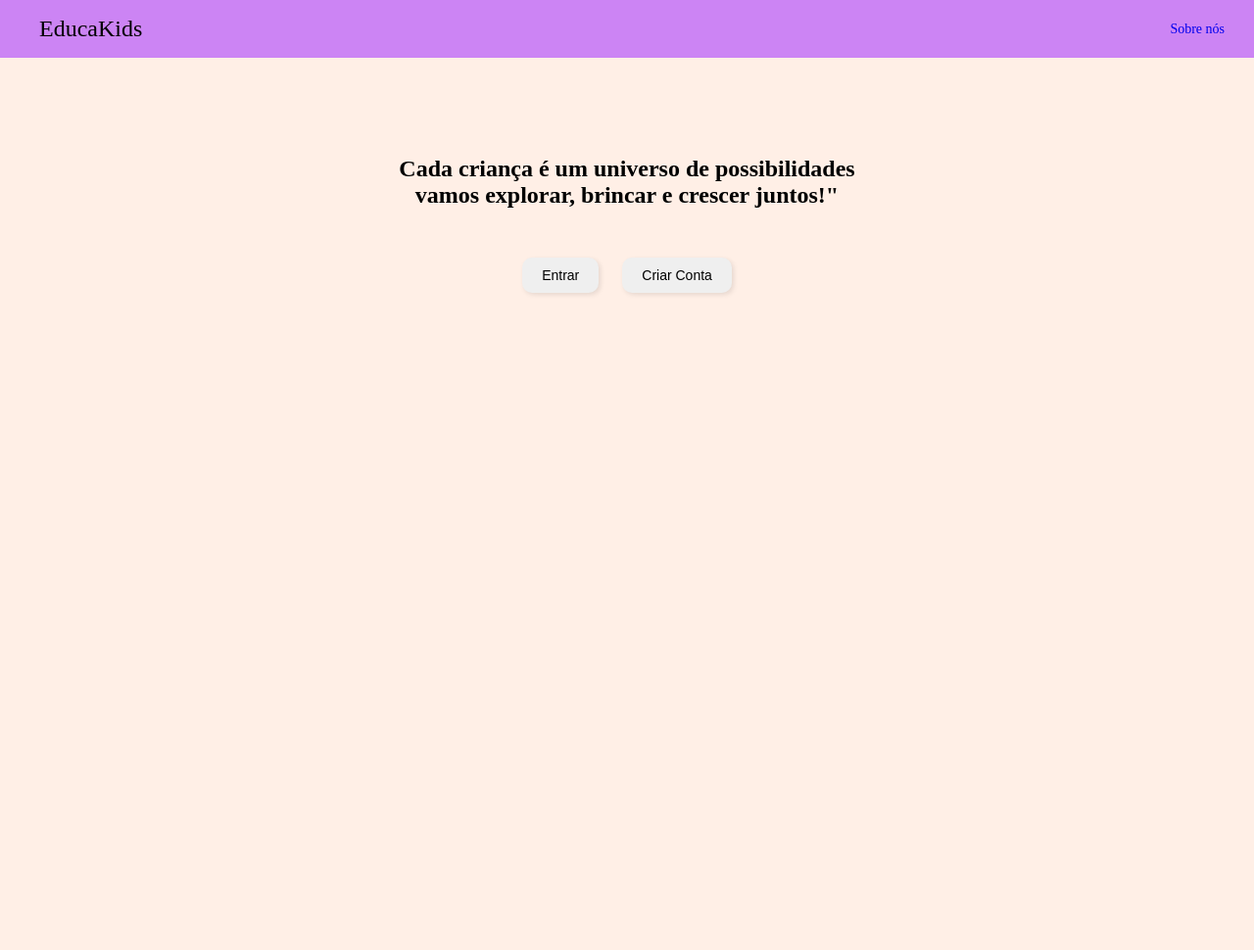
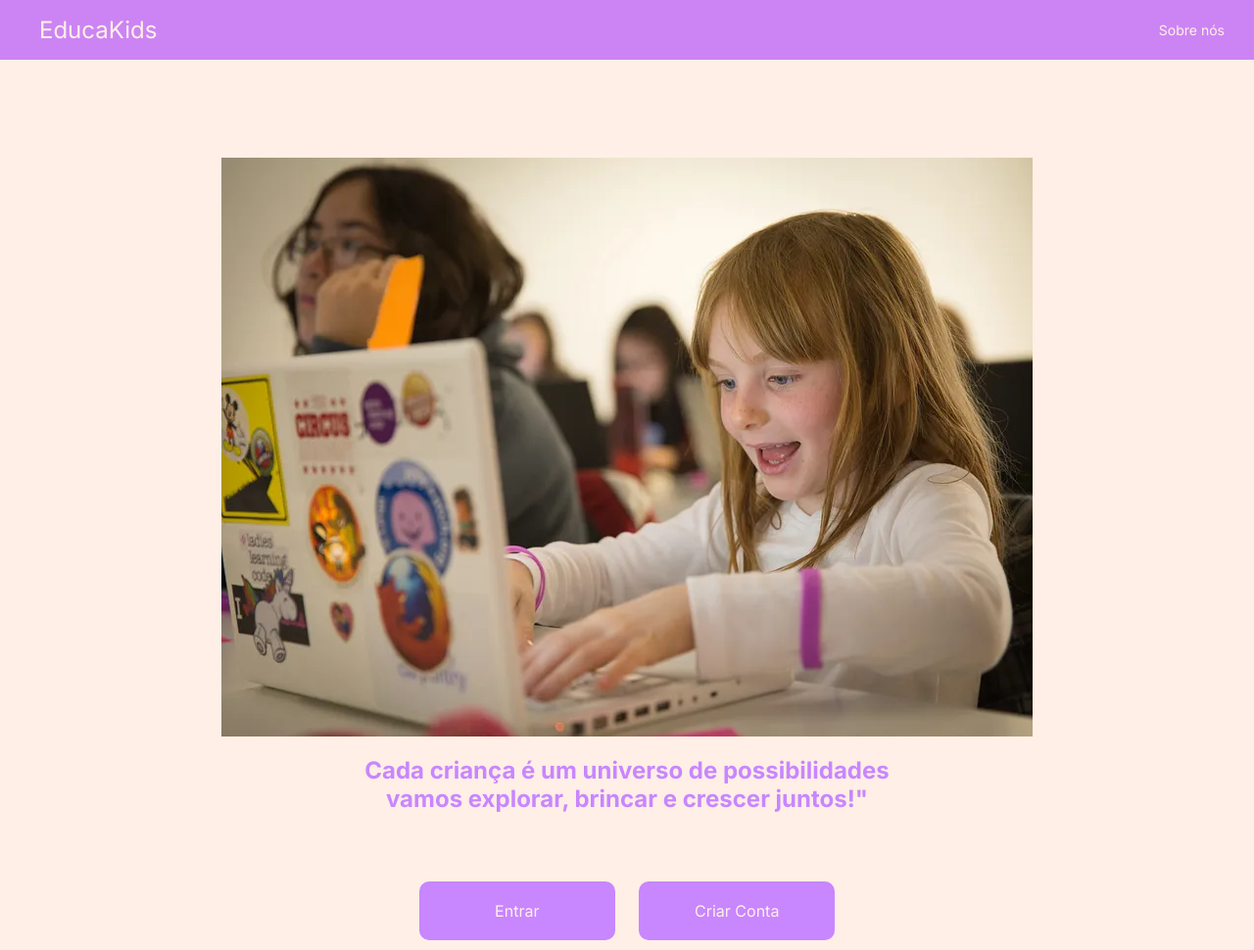
Before and after one commit to caiomatenorio/programando-o-futuro-final, a Flask app: page / in a window 1280 px wide. Shown: the whole page at 98% size. Before the commit the page ends 301 px from the top, so only its background shows below. Run offline with Flask 3, Linux system fonts and the light colour scheme.

Commit message:
edit image

```diff
--- a/app/static/css/index.css
+++ b/app/static/css/index.css
@@ -1,13 +1,16 @@
+@import url('https://fonts.googleapis.com/css2?family=Inter:ital,opsz,wght@0,14..32,100..900;1,14..32,100..900&display=swap');
+
 body {
     margin: 0;
     font-family: serif;
     background-color: #ffefe6;
     text-align: center;
+    font-family: "Inter";
 }
 
 header {
     background-color: #cc84f4;
-    color: FFF1E6;
+    color: #FFF1E6;
     padding: 1em;
     display: flex;
     justify-content: space-between;
@@ -20,7 +23,7 @@ header {
 }
 
 .sobre {
-    color: FFF1E6;
+    color:#FFF1E6;
     text-decoration: none;
     margin-right: 1em;
     font-size: 14px;
@@ -32,25 +35,28 @@ main {
 
 h1  {
     text-decoration: none;
-    color:C886FF;
+    color:#C886FF;
     font-size: 24px;
 }
 
 .buttons {
-    margin-top: 40px;
+    margin-top: 60px;
 }
 
 button {
-    background-color:C886FF;
-    color:FFF1E6;
+    background-color: #C886FF;
+    color: #FFF1E6;
     border: none;
     border-radius: 10px;
-    padding: 10px 20px;
+    padding: 15px 30px;
     margin: 10px;
-    font-size: 14px;
-    box-shadow: 2px 2px 5px rgba(0,0,0,0.1);
+    font-size: 16px;
     cursor: pointer;
-}
+    font-family: "Inter", sans-serif;
+    width: 200px;
+    height: 60px;
+    box-sizing: border-box;
+
 
 button:hover {
     opacity: 0.9;
--- a/app/templates/index.html
+++ b/app/templates/index.html
@@ -12,6 +12,7 @@
     </header>
 
     <main>
+        <img src="../static/images/index-kid.png" alt="">
         <h1>Cada criança é um universo de possibilidades <br> vamos explorar, brincar e crescer juntos!"</h1>
         <div class="buttons">
             <a href="/entrar"><button>Entrar</button></a>
```
